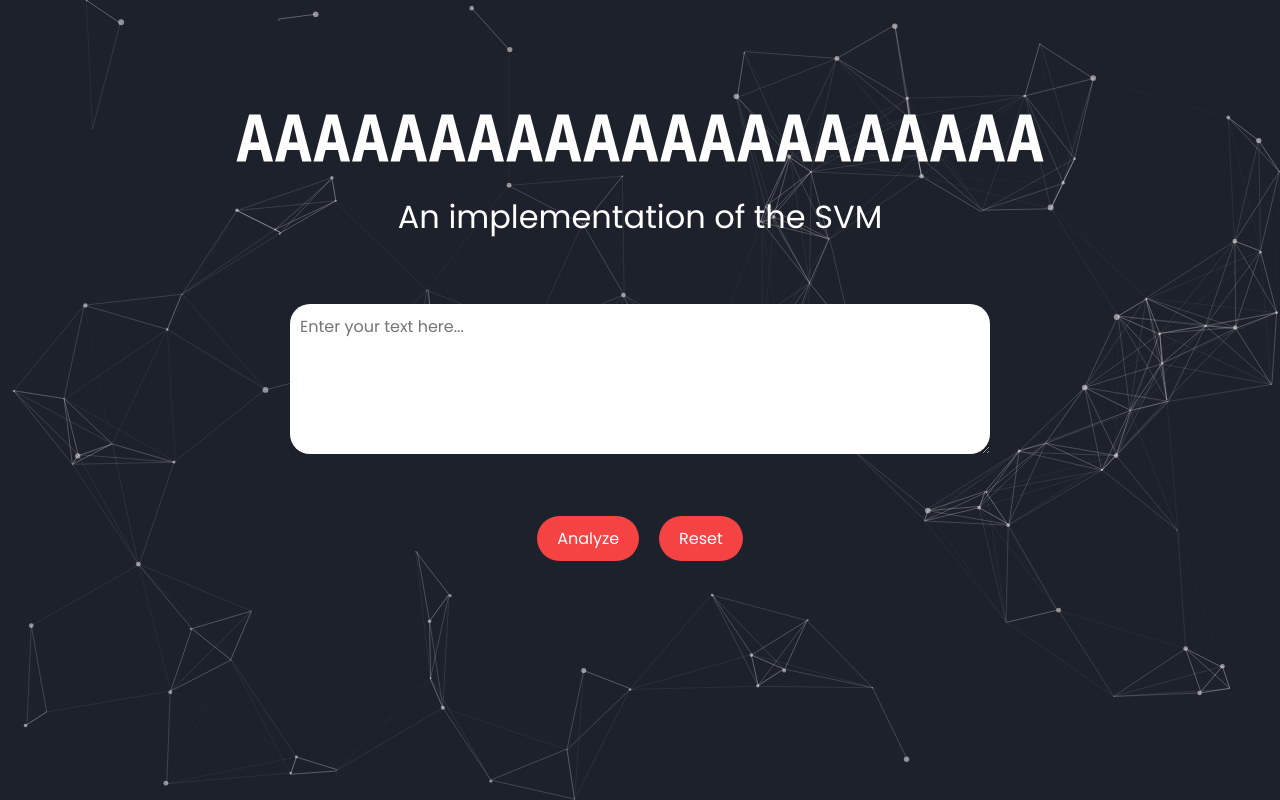
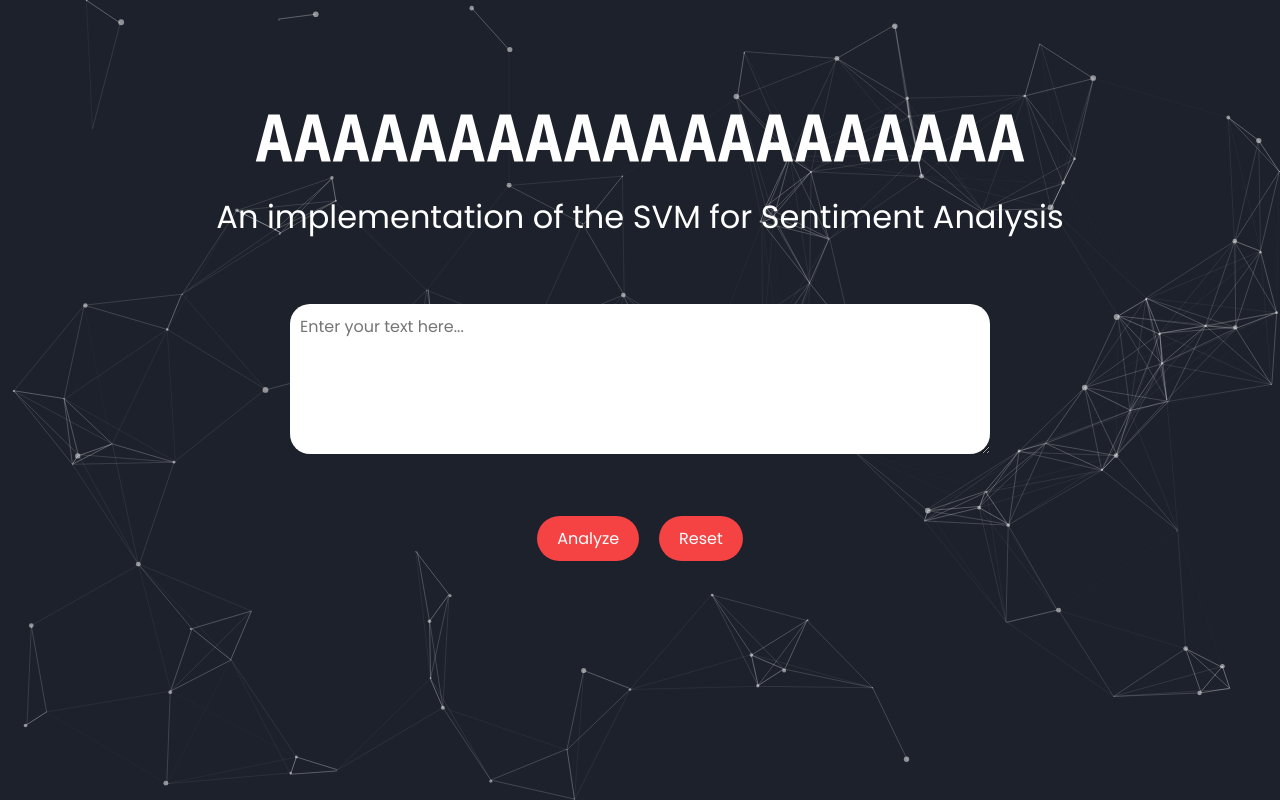
Before and after one commit to UniquePradhan/ExcessA-Sentience, a Flask app: page / in a window 1280 px wide. Run offline with Flask 3, Linux system fonts and the light colour scheme; parts of the project's set-up code (start-up, migrations or seed data) failed here and were passed over.

Commit message:
Update home.html

```diff
--- a/templates/home.html
+++ b/templates/home.html
@@ -84,7 +84,7 @@
     <iframe height="1" width="1" style="position: absolute; top: 0px; left: 0px; border: none; visibility: hidden;"></iframe>
 
 
-    <h1 data-value="ExcessA || Sentience">AAAAAAAAAAAAAAAAAAAAA</h1>
+    <h1 data-value="ExcessA || Sentience">AAAAAAAAAAAAAAAAAAAA</h1>
     <script>
         const letters = "ABCDEFGHIJKLMNOPQRSTUVWXYZ";
 
@@ -118,7 +118,7 @@
 
     </script>
     <br>
-    <label>An implementation of the SVM</label>
+    <label>An implementation of the SVM for Sentiment Analysis</label>
     <form id="analyzeForm" action="{{ url_for('predict') }}" method="post">
         <br><br><br>
         <textarea id="text" name="text" placeholder="Enter your text here..." rows="3" required>{{ text or '' }}</textarea>
```
